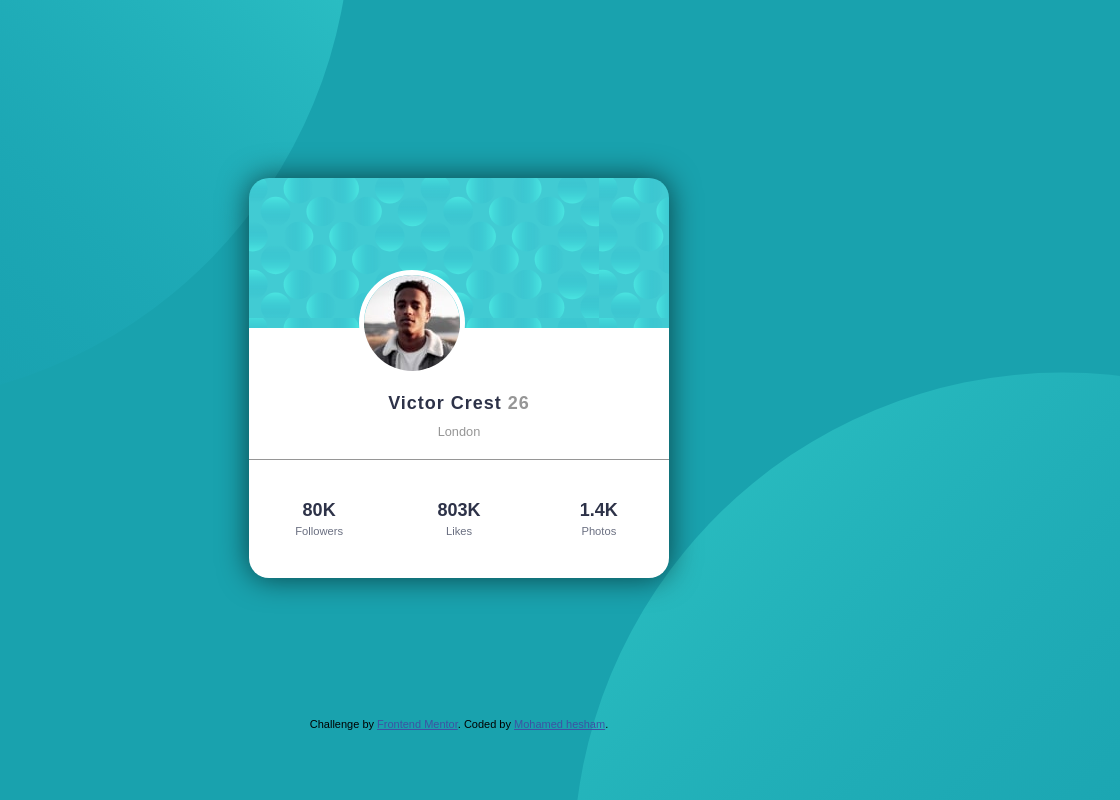
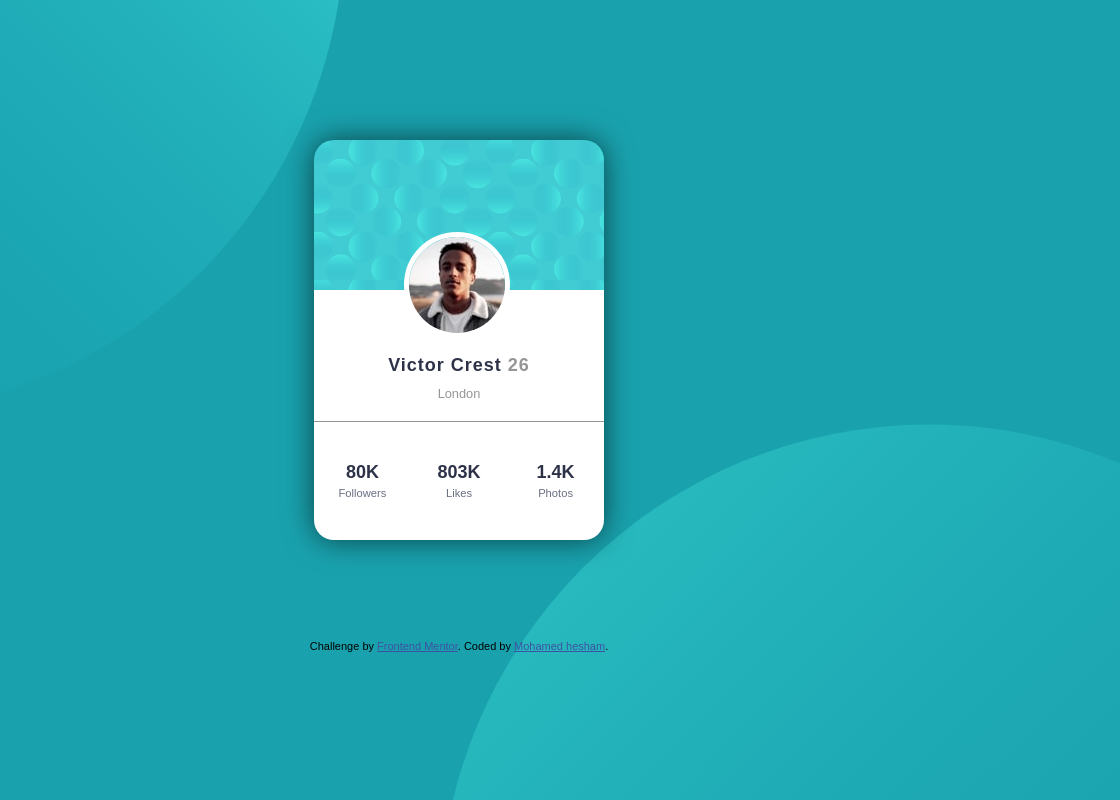
Before and after one commit to mohamedhesham221/profile-card-component-main, a plain HTML site: page index.html in a window 1536 px wide. Shown: the whole page, without its empty margins (309-1429 px from the left). Drawn offline with Linux system fonts and the light colour scheme; a web font is replaced by a local one.

Commit message:
last update style css

```diff
--- a/style.css
+++ b/style.css
@@ -13,10 +13,10 @@ body {
 .container {
     width: 100%;
     min-height: 500px;
-    padding: 0 25px 0;
+    padding: 0 15px 0;
 }
 .card {
-    width: 100%;
+    width: 290px;
     margin: 140px auto;
     position: relative;
     filter: drop-shadow(0px 0px 15px #0009);
@@ -78,25 +78,33 @@ body {
 .card #image {
     position: absolute;
     top: 92px;
-    left: 110px;
+    left: 90px;
     border-radius: 50%;
     border: 5px solid #fff;
 }
 
-@media only screen and (max-width: 320px) {
-    .card #image {
-        left: 85px;
+
+@media only screen and (min-width: 768px) {
+    body {
+        background: url('images/bg-pattern-bottom.svg') no-repeat -109% -131%,
+        url('images/bg-pattern-top.svg') no-repeat  301% 173%,
+        hsl(185, 75%, 39%)
+    }
+}
+@media only screen and (min-width: 1024px) {
+    body {
+        background: url('images/bg-pattern-bottom.svg') no-repeat 875% -132%,
+        url('images/bg-pattern-top.svg') no-repeat  -942% 173%,
+        hsl(185, 75%, 39%);
     }
 }
 @media only screen and (min-width: 1440px) {
     body {
-        background: url('images/bg-pattern-bottom.svg') no-repeat 158% -150%,
-        url('images/bg-pattern-top.svg') no-repeat  -57% 231%,
-        hsl(185, 75%, 39%);
+        background: url('images/bg-pattern-bottom.svg') no-repeat 134% -130%,
+        url('images/bg-pattern-top.svg') no-repeat  -58% 173%,
+        hsl(185, 75%, 39%)
     }
-    .container {
-        padding: 38px 558px 0;
-    }
+
 }
 
 .attribution { font-size: 11px; text-align: center; }
```
